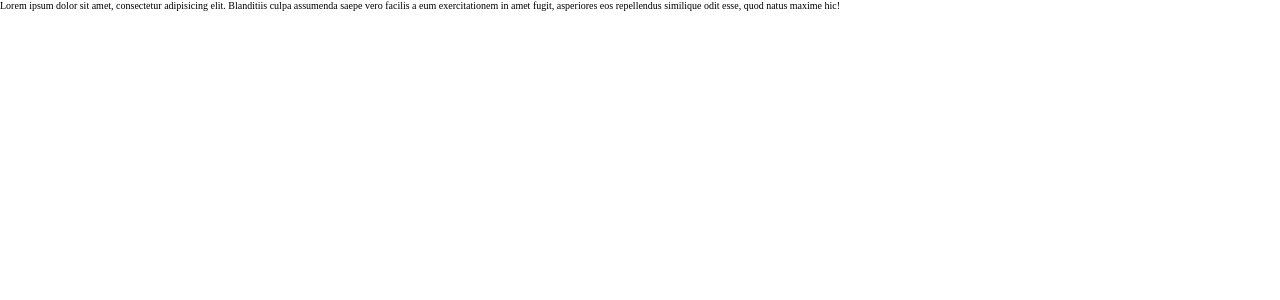
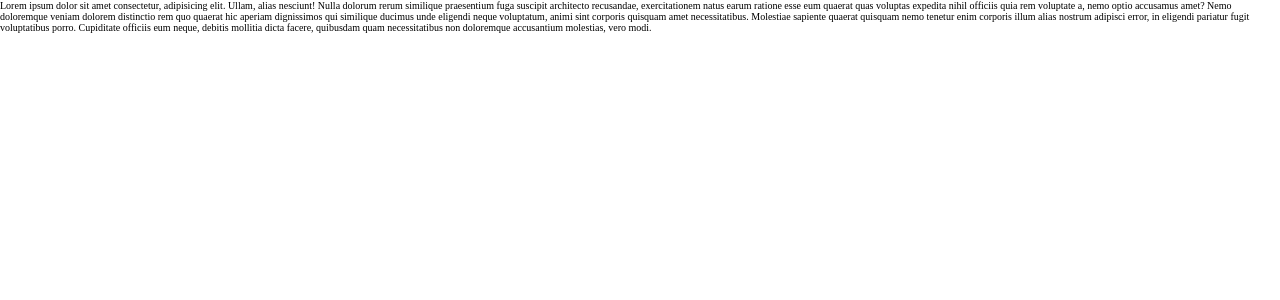
Before and after one commit to Leccon1/eternity-portfolio, a React (Vite) app: page / in a window 1280 px wide. Shown: the top 300 px of the page. Built offline with nearby package versions, Linux system fonts and the light colour scheme.

Commit message:
feat: Animated page appearance has been added

```diff
--- a/src/App.jsx
+++ b/src/App.jsx
@@ -1,24 +1,48 @@
-import { useState } from 'react'
+import { animate } from 'animejs'
+import { useEffect, useRef, useState } from 'react'
 
 import Intro from './components/Intro/Intro'
 
 const App = () => {
   const [isIntroFinished, setIsIntroFinished] = useState(false)
 
+  const containerRef = useRef(null)
+
+  useEffect(() => {
+    if (!isIntroFinished) return
+    if (!containerRef.current) return
+
+    const page = containerRef.current.querySelector(`#page`)
+    if (!page) return
+
+    animate(page, {
+      opacity: [0, 1],
+      translateY: [20, 0],
+      easing: 'easeOutQuad',
+      duration: 600,
+    })
+  }, [isIntroFinished])
+
   return (
-    <>
+    <div className="app" ref={containerRef}>
       {!isIntroFinished && <Intro onFinish={() => setIsIntroFinished(true)} />}
 
       {isIntroFinished && (
-        <div className="content">
+        <div id="page">
           <p>
-            Lorem ipsum dolor sit amet, consectetur adipisicing elit. Blanditiis culpa assumenda
-            saepe vero facilis a eum exercitationem in amet fugit, asperiores eos repellendus
-            similique odit esse, quod natus maxime hic!
+            Lorem ipsum dolor sit amet consectetur, adipisicing elit. Ullam, alias nesciunt! Nulla
+            dolorum rerum similique praesentium fuga suscipit architecto recusandae, exercitationem
+            natus earum ratione esse eum quaerat quas voluptas expedita nihil officiis quia rem
+            voluptate a, nemo optio accusamus amet? Nemo doloremque veniam dolorem distinctio rem
+            quo quaerat hic aperiam dignissimos qui similique ducimus unde eligendi neque
+            voluptatum, animi sint corporis quisquam amet necessitatibus. Molestiae sapiente quaerat
+            quisquam nemo tenetur enim corporis illum alias nostrum adipisci error, in eligendi
+            pariatur fugit voluptatibus porro. Cupiditate officiis eum neque, debitis mollitia dicta
+            facere, quibusdam quam necessitatibus non doloremque accusantium molestias, vero modi.
           </p>
         </div>
       )}
-    </>
+    </div>
   )
 }
 
```
